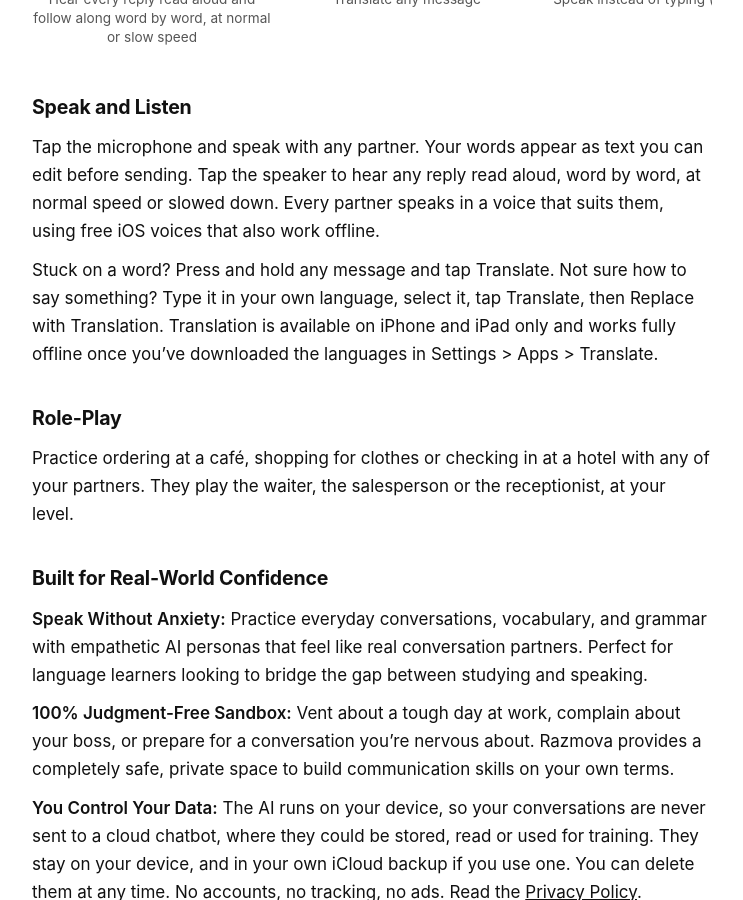
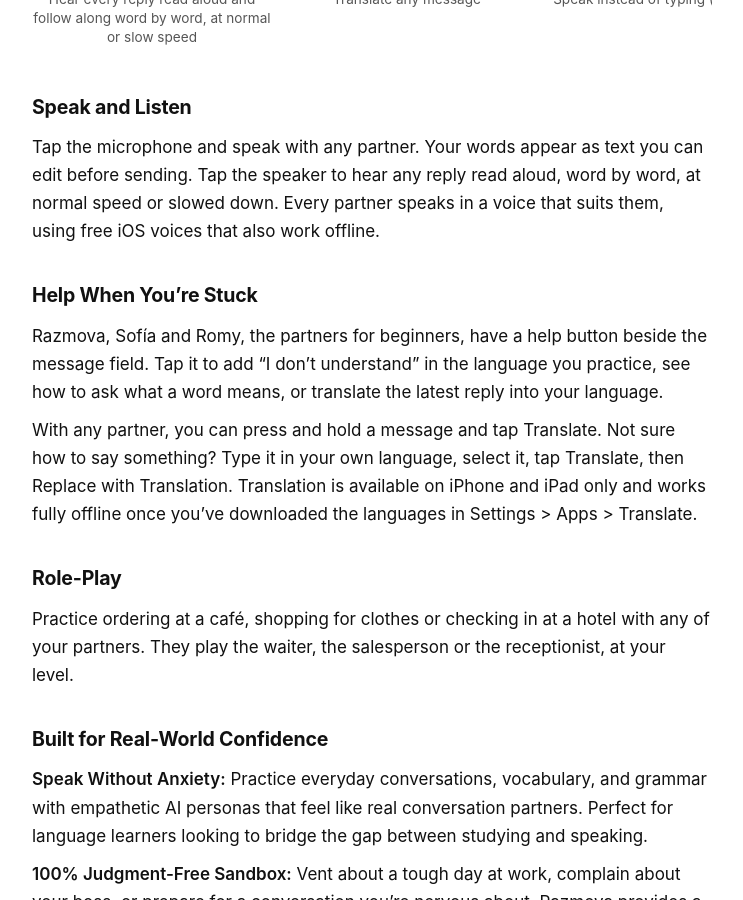
Before and after one commit to Tatiana2020/razmova-ai, a Jekyll site: the page built from index.md, in a window 1280 px wide and 900 px high, scrolled down 1322 px. Shown: the whole window, without its empty margins (268-1011 px from the left). Built offline with Jekyll 4.4.1, drawn with Linux system fonts in a browser that asks for light colours.

Commit message:
Added the help button section to the homepage
Co-Authored-By: Claude Opus 5.5 <noreply@anthropic.com>

```diff
--- a/_includes/schema-app.html
+++ b/_includes/schema-app.html
@@ -36,6 +36,7 @@
     "Seven AI conversation partners across English, Spanish and French",
     "Beginner (A1/A2), intermediate (B1/B2) and communication-coaching partners",
     "Role-play: practice ordering at a café, shopping for clothes or checking in at a hotel, with your partner as the waiter, salesperson or receptionist, at your level",
+    "Help button for beginners: add “I don’t understand” in the language you practice, see how to ask what a word means, or translate the latest reply",
     "Voice input: speak your reply and edit the transcription before sending (iOS 26+)",
     "Read-aloud: every partner reads replies aloud in their own voice, at normal or slowed-down speed, using free iOS voices that work offline",
     "Built-in translation for any message",
--- a/index.md
+++ b/index.md
@@ -43,7 +43,11 @@ Become a more confident communicator with Razmova. Practice speaking English, Sp
 
 Tap the microphone and speak with any partner. Your words appear as text you can edit before sending. Tap the speaker to hear any reply read aloud, word by word, at normal speed or slowed down. Every partner speaks in a voice that suits them, using free iOS voices that also work offline.
 
-Stuck on a word? Press and hold any message and tap Translate. Not sure how to say something? Type it in your own language, select it, tap Translate, then Replace with Translation. Translation is available on iPhone and iPad only and works fully offline once you've downloaded the languages in Settings > Apps > Translate.
+## Help When You're Stuck
+
+Razmova, Sofía and Romy, the partners for beginners, have a help button beside the message field. Tap it to add “I don’t understand” in the language you practice, see how to ask what a word means, or translate the latest reply into your language.
+
+With any partner, you can press and hold a message and tap Translate. Not sure how to say something? Type it in your own language, select it, tap Translate, then Replace with Translation. Translation is available on iPhone and iPad only and works fully offline once you've downloaded the languages in Settings > Apps > Translate.
 
 ## Role-Play
 
```
Also changed, not shown: es/index.md (+5 -1 lines), fr/index.md (+5 -1 lines), ru/index.md (+5 -1 lines), uk/index.md (+5 -1 lines).
